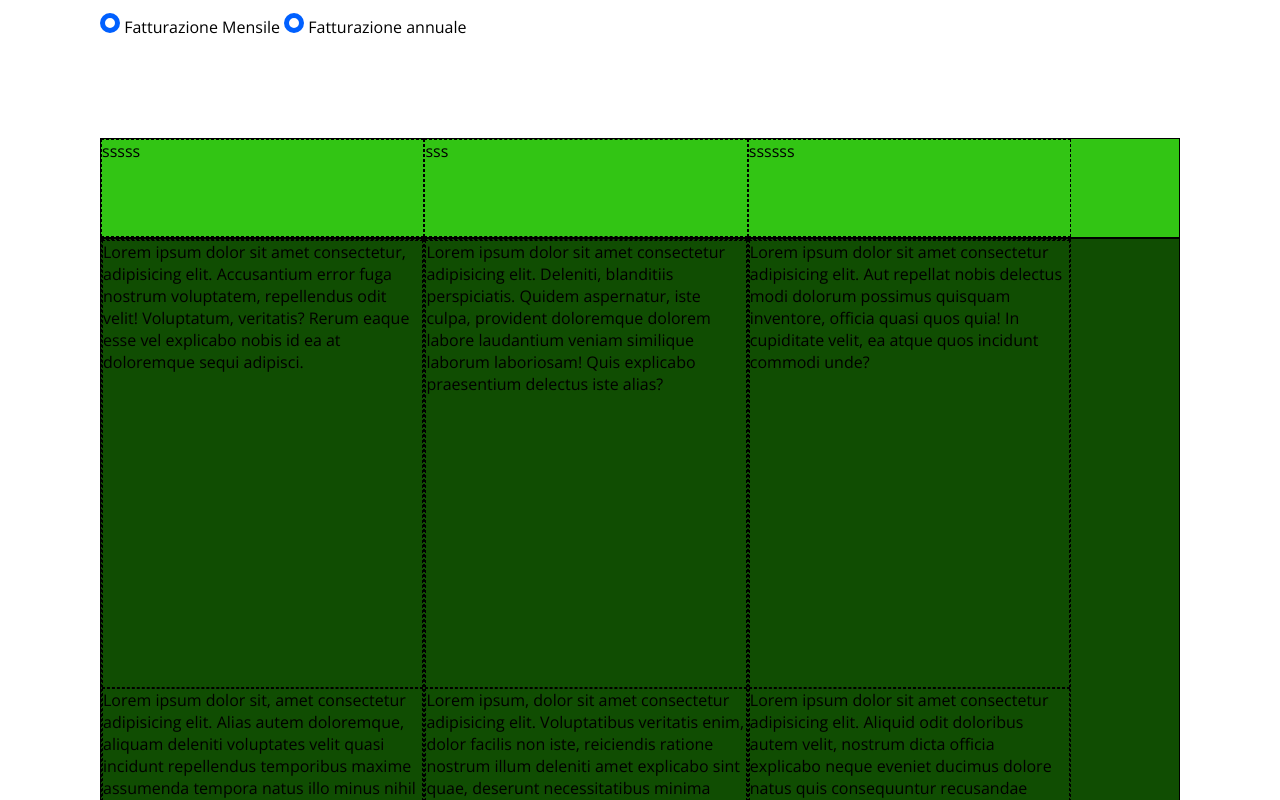
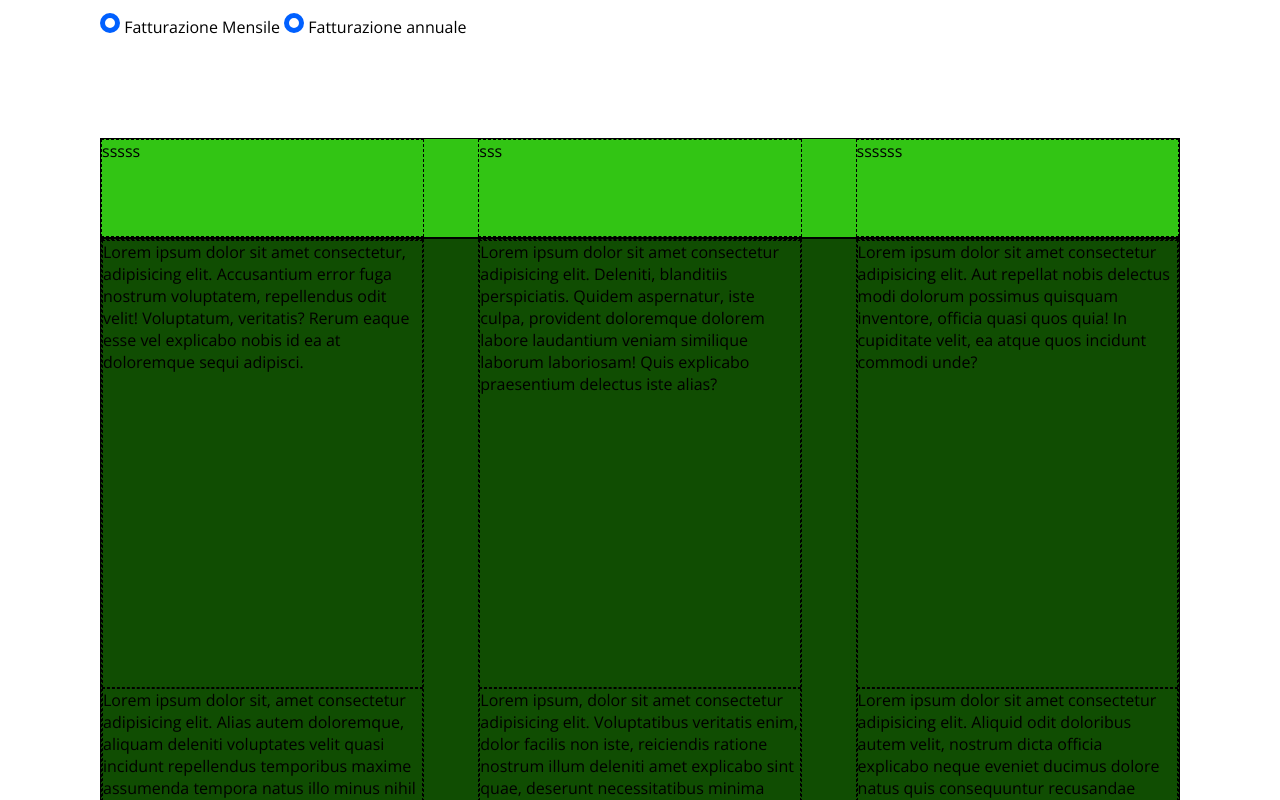
Before and after one commit to torone89/htmlcss-dropbox, a plain HTML site: page index.html in a window 1280 px wide. Shown: the part 1120-1920 px from the top of the page. Drawn offline with nearby package versions, Linux system fonts and the light colour scheme.

Commit message:
Fixing Margin Col Plan - space

```diff
--- a/css/style.css
+++ b/css/style.css
@@ -46,6 +46,9 @@ a {
     text-align: center;
 }
 
+.margin-r {
+    margin-right: 5%;
+}
 
 
 /* Header */
--- a/index.html
+++ b/index.html
@@ -141,11 +141,11 @@
 
                     <div class="title-plan">
 
-                        <div class="col-plan">
+                        <div class="col-plan margin-r">
                             sssss
                         </div>
 
-                        <div class="col-plan">
+                        <div class="col-plan margin-r">
                             sss
                         </div>
 
@@ -157,7 +157,7 @@
 
                     <div class="content-plan">
 
-                        <div class="col-plan">
+                        <div class="col-plan margin-r">
 
                             <div class="row-plan ">
                                 Lorem ipsum dolor sit amet consectetur, adipisicing elit. Accusantium error fuga nostrum
@@ -176,7 +176,7 @@
 
                         </div>
 
-                        <div class="col-plan">
+                        <div class="col-plan margin-r">
 
                             <div class="row-plan ">
                                 Lorem ipsum dolor sit amet consectetur adipisicing elit. Deleniti, blanditiis
```
